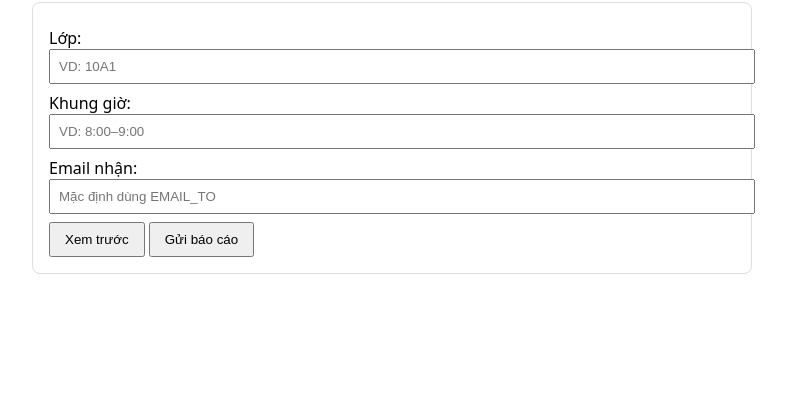
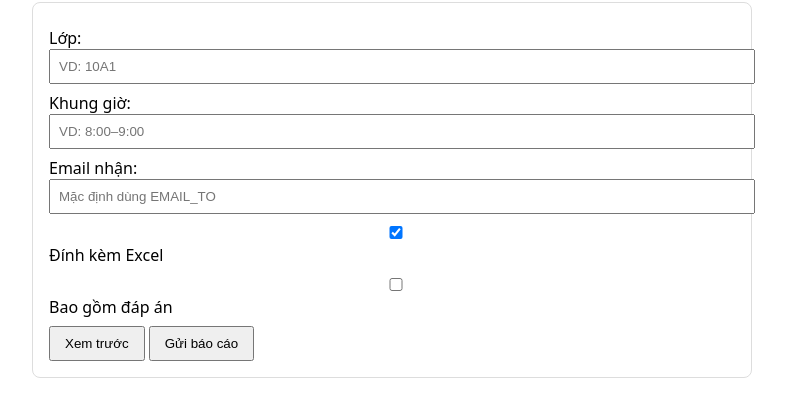
Before and after one commit to LipsAreStillRed/exam-app, a website: page public/admin/report.html in a window 1280 px wide. Shown: the part 94-510 px from the top of the page, without its empty margins (248-1034 px from the left). Drawn offline with Linux system fonts and the light colour scheme.

Commit message:
Update report.html

```diff
--- a/public/admin/report.html
+++ b/public/admin/report.html
@@ -21,6 +21,8 @@
     <label>Lớp: <input id="classId" placeholder="VD: 10A1" /></label>
     <label>Khung giờ: <input id="schedule" placeholder="VD: 8:00–9:00" /></label>
     <label>Email nhận: <input id="to" placeholder="Mặc định dùng EMAIL_TO" /></label>
+    <label><input type="checkbox" id="attach" checked /> Đính kèm Excel</label>
+    <label><input type="checkbox" id="answers" /> Bao gồm đáp án</label>
 
     <button id="previewBtn">Xem trước</button>
     <button id="sendBtn">Gửi báo cáo</button>
```
